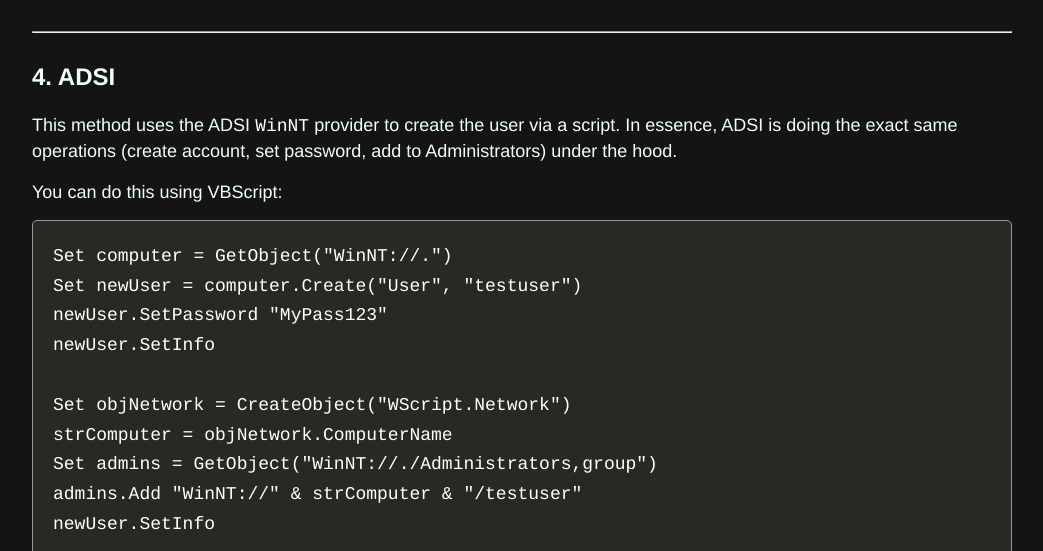
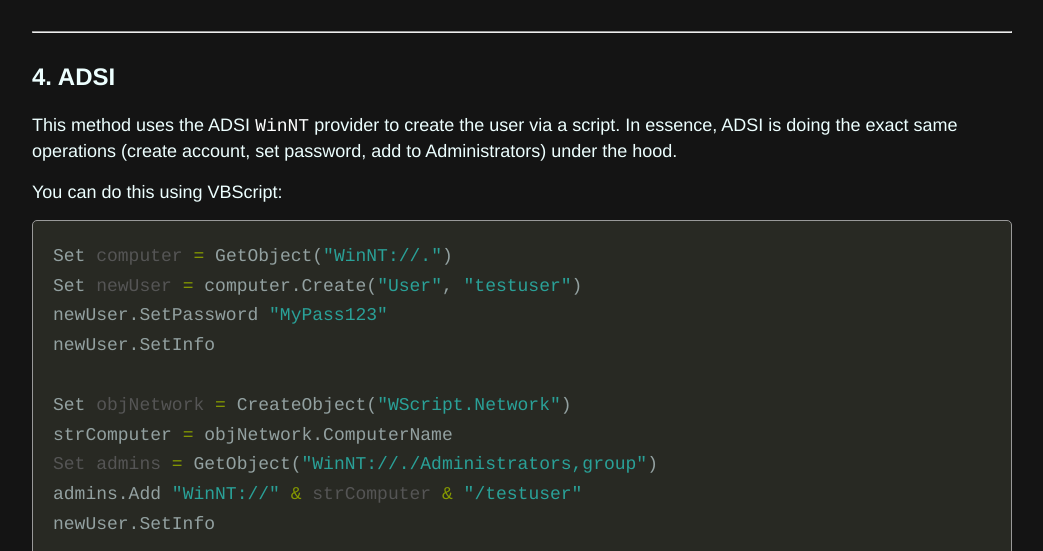
Before and after one commit to ricardojoserf/ricardojoserf.github.io, a Jekyll site: the page built from _posts/2026-1-27-adduser_alternatives.md, in a window 1280 px wide and 900 px high, scrolled down 3315 px, cut to the strip 14-565 px from the top of the window. Shown: the whole strip, without its empty margins (118-1161 px from the left). Built offline with Jekyll 4.4.1, drawn with Linux system fonts in a browser that asks for light colours.

Commit message:
Update 2026-1-27-adduser_alternatives.md

````diff
--- a/_posts/2026-1-27-adduser_alternatives.md
+++ b/_posts/2026-1-27-adduser_alternatives.md
@@ -56,13 +56,13 @@
 
 Because it is so standard, running `net user /add` is generally easy for defenders to spot: the system's security logs will record the creation of the new account and the change to the Administrators group. In other words, this method is very noisy and produces obvious events.
 
-```cmd
+```bash
 net user testuser MyPass123 /add
 ```
 
 <div style="margin-bottom: 10px;"></div>
 
-```cmd
+```bash
 net localgroup Administrators testuser /add
 ```
 
@@ -113,7 +113,7 @@
 
 You can do this using VBScript:
 
-```vbscript
+```powershell
 Set computer = GetObject("WinNT://.")
 Set newUser = computer.Create("User", "testuser")
 newUser.SetPassword "MyPass123"
@@ -195,7 +195,7 @@
 
 Then compile it (I recommend using the `x64 Native Tools Command Prompt for VS` cmd):
 
-```cmd
+```bash
 csc /reference:System.DirectoryServices.dll AddUser.cs
 ```
 
@@ -251,7 +251,7 @@
 
 Then compile it (I recommend using the `x64 Native Tools Command Prompt for VS` cmd):
 
-```cmd
+```bash
 cl AddUser.cpp
 ```
 
````
